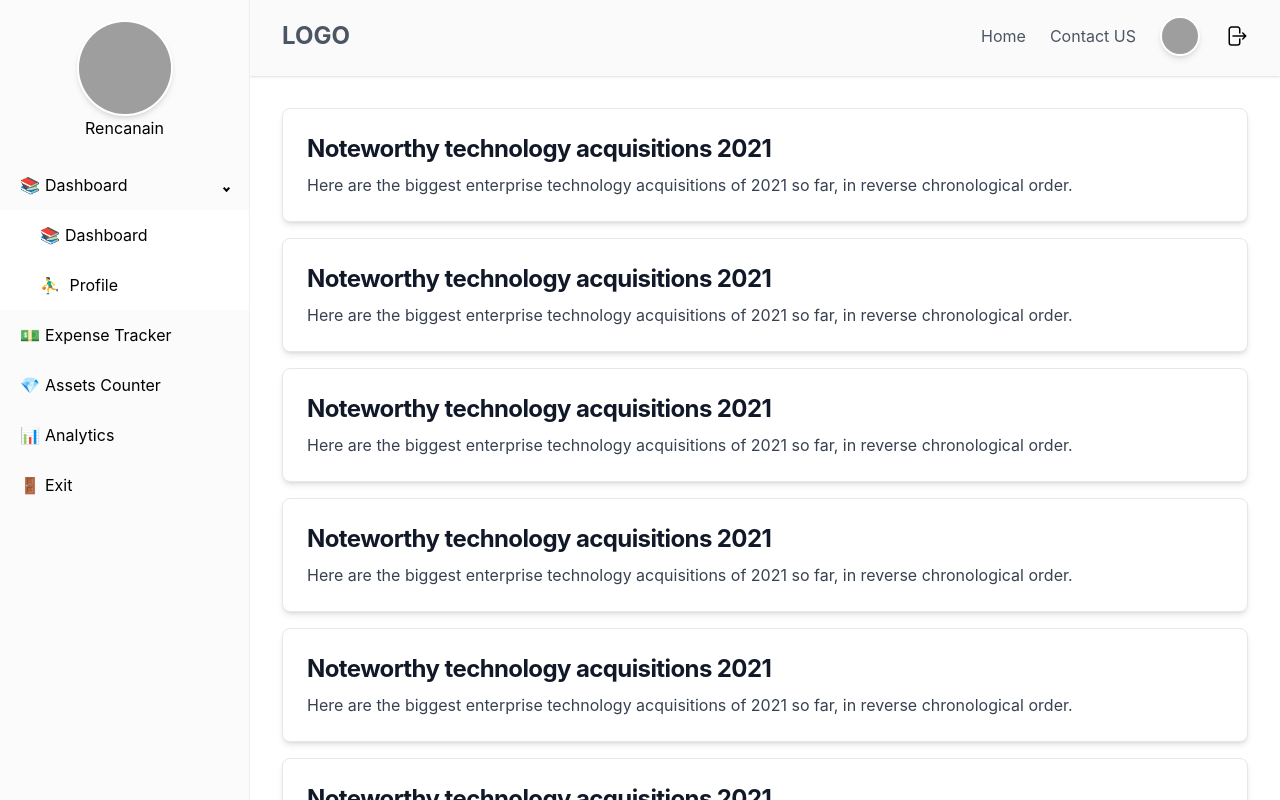
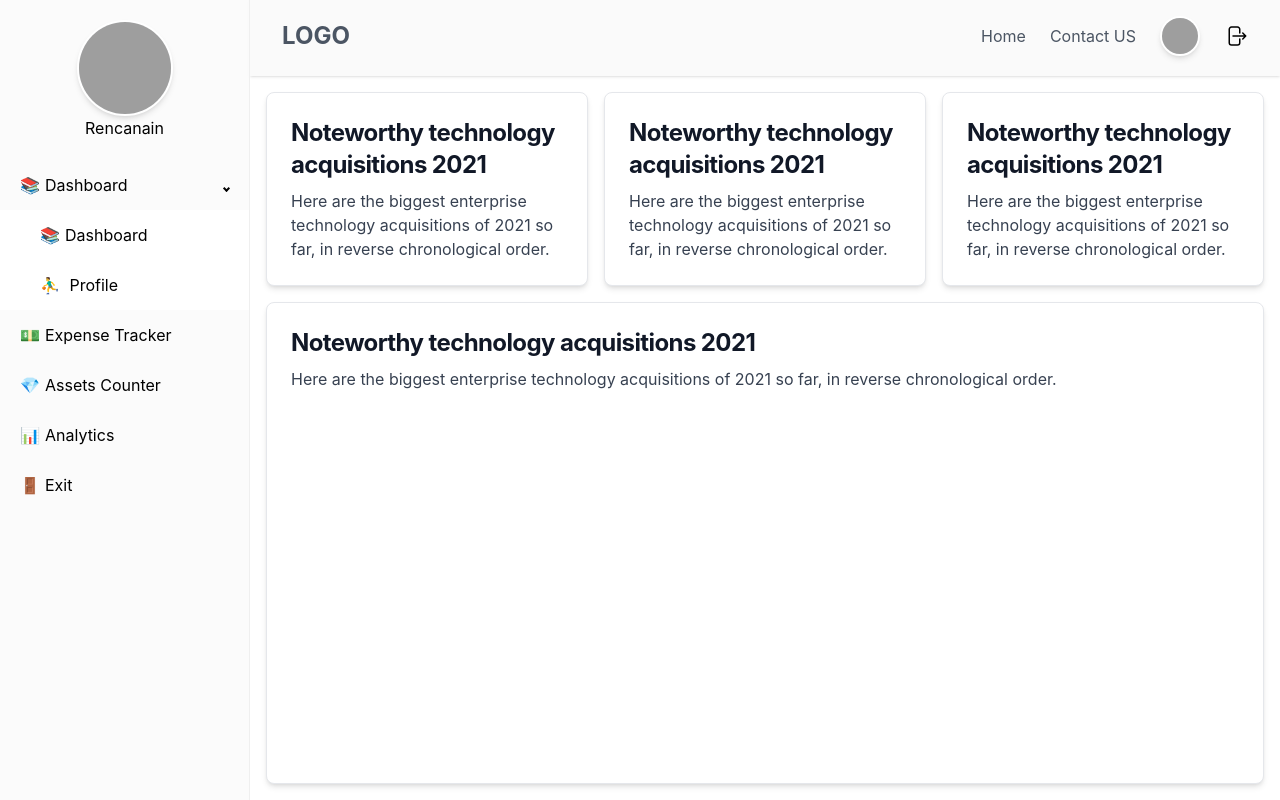
Before and after one commit to mzbudi/rencanain-web-app, a React (Create React App) app: page / in a window 1280 px wide. Built offline with nearby package versions, Linux system fonts and the light colour scheme; grey boxes are pictures that could not be loaded.

Commit message:
Fix : Dashboard Layout

```diff
--- a/src/layout/MainLayout.tsx
+++ b/src/layout/MainLayout.tsx
@@ -7,11 +7,9 @@ const MainLayout: React.FC = () => {
   return (
     <div className="flex h-screen">
       <SidebarLayout />
-      <div className="flex flex-col flex-1 h-screen">
+      <div className="flex flex-col flex-1 h-full">
         <NavbarLayout />
-        <main className="h-full overflow-y-auto">
-          <Outlet />
-        </main>
+        <Outlet />
       </div>
     </div>
   );
--- a/src/layout/NavbarLayout.tsx
+++ b/src/layout/NavbarLayout.tsx
@@ -6,7 +6,7 @@ const NavbarLayout: React.FC = () => {
 
   return (
     <header>
-      <nav className="w-full grow shadow bg-neutral-50">
+      <nav className="w-full shadow bg-neutral-50">
         <div className="justify-between px-2 pb-1 mx-auto md:items-center md:flex md:px-8">
           <div>
             <div className="flex items-center justify-between py-3 md:py-5 md:block">
@@ -78,13 +78,13 @@ const NavbarLayout: React.FC = () => {
                     xmlns="http://www.w3.org/2000/svg"
                     fill="none"
                     viewBox="0 0 24 24"
-                    stroke-width="1.5"
+                    strokeWidth="1.5"
                     stroke="currentColor"
                     className="w-6 h-6 cursor-pointer hover:text-blue-600 hover:scale-125 ease-linear transition-all duration-150 outline-none focus:outline-none"
                   >
                     <path
-                      stroke-linecap="round"
-                      stroke-linejoin="round"
+                      strokeLinecap="round"
+                      strokeLinejoin="round"
                       d="M15.75 9V5.25A2.25 2.25 0 0013.5 3h-6a2.25 2.25 0 00-2.25 2.25v13.5A2.25 2.25 0 007.5 21h6a2.25 2.25 0 002.25-2.25V15m3 0l3-3m0 0l-3-3m3 3H9"
                     />
                   </svg>
--- a/src/pages/Dashboard.tsx
+++ b/src/pages/Dashboard.tsx
@@ -2,8 +2,9 @@ import React from "react";
 
 const Dashboard: React.FC = () => {
   return (
-    <div className="flex px-8 py-8 flex-col gap-4 grow">
-      <div className="flex-1 block p-6 bg-white row-span-full border border-gray-200 rounded-lg shadow-md hover:bg-gray-100 dark:bg-gray-800 dark:border-gray-700 dark:hover:bg-gray-700">
+    <div className="h-full overflow-y-auto flex flex-col">
+      <div className="grid lg:grid-cols-3 sm:grid-cols-1 px-4 py-4 gap-4">
+        <div className="flex-1 block p-6 bg-white border border-gray-200 rounded-lg shadow-md hover:bg-gray-100 dark:bg-gray-800 dark:border-gray-700 dark:hover:bg-gray-700">
           <h5 className="mb-2 text-2xl font-bold tracking-tight text-gray-900 dark:text-white">
             Noteworthy technology acquisitions 2021
           </h5>
@@ -12,7 +13,7 @@ const Dashboard: React.FC = () => {
             far, in reverse chronological order.
           </p>
         </div>
-      <div className="flex-1 block p-6 bg-white row-span-full border border-gray-200 rounded-lg shadow-md hover:bg-gray-100 dark:bg-gray-800 dark:border-gray-700 dark:hover:bg-gray-700">
+        <div className="flex-1 block p-6 bg-white border border-gray-200 rounded-lg shadow-md hover:bg-gray-100 dark:bg-gray-800 dark:border-gray-700 dark:hover:bg-gray-700">
           <h5 className="mb-2 text-2xl font-bold tracking-tight text-gray-900 dark:text-white">
             Noteworthy technology acquisitions 2021
           </h5>
@@ -21,70 +22,7 @@ const Dashboard: React.FC = () => {
             far, in reverse chronological order.
           </p>
         </div>
-      <div className="flex-1 block p-6 bg-white row-span-full border border-gray-200 rounded-lg shadow-md hover:bg-gray-100 dark:bg-gray-800 dark:border-gray-700 dark:hover:bg-gray-700">
-        <h5 className="mb-2 text-2xl font-bold tracking-tight text-gray-900 dark:text-white">
-          Noteworthy technology acquisitions 2021
-        </h5>
-        <p className="font-normal text-gray-700 dark:text-gray-400">
-          Here are the biggest enterprise technology acquisitions of 2021 so
-          far, in reverse chronological order.
-        </p>
-      </div>
-      <div className="flex-1 block p-6 bg-white row-span-full border border-gray-200 rounded-lg shadow-md hover:bg-gray-100 dark:bg-gray-800 dark:border-gray-700 dark:hover:bg-gray-700">
-        <h5 className="mb-2 text-2xl font-bold tracking-tight text-gray-900 dark:text-white">
-          Noteworthy technology acquisitions 2021
-        </h5>
-        <p className="font-normal text-gray-700 dark:text-gray-400">
-          Here are the biggest enterprise technology acquisitions of 2021 so
-          far, in reverse chronological order.
-        </p>
-      </div>
-      <div className="flex-1 block p-6 bg-white row-span-full border border-gray-200 rounded-lg shadow-md hover:bg-gray-100 dark:bg-gray-800 dark:border-gray-700 dark:hover:bg-gray-700">
-        <h5 className="mb-2 text-2xl font-bold tracking-tight text-gray-900 dark:text-white">
-          Noteworthy technology acquisitions 2021
-        </h5>
-        <p className="font-normal text-gray-700 dark:text-gray-400">
-          Here are the biggest enterprise technology acquisitions of 2021 so
-          far, in reverse chronological order.
-        </p>
-      </div>
-      <div className="flex-1 block p-6 bg-white row-span-full border border-gray-200 rounded-lg shadow-md hover:bg-gray-100 dark:bg-gray-800 dark:border-gray-700 dark:hover:bg-gray-700">
-        <h5 className="mb-2 text-2xl font-bold tracking-tight text-gray-900 dark:text-white">
-          Noteworthy technology acquisitions 2021
-        </h5>
-        <p className="font-normal text-gray-700 dark:text-gray-400">
-          Here are the biggest enterprise technology acquisitions of 2021 so
-          far, in reverse chronological order.
-        </p>
-      </div>
-      <div className="flex-1 block p-6 bg-white row-span-full border border-gray-200 rounded-lg shadow-md hover:bg-gray-100 dark:bg-gray-800 dark:border-gray-700 dark:hover:bg-gray-700">
-        <h5 className="mb-2 text-2xl font-bold tracking-tight text-gray-900 dark:text-white">
-          Noteworthy technology acquisitions 2021
-        </h5>
-        <p className="font-normal text-gray-700 dark:text-gray-400">
-          Here are the biggest enterprise technology acquisitions of 2021 so
-          far, in reverse chronological order.
-        </p>
-      </div>
-      <div className="flex-1 block p-6 bg-white row-span-full border border-gray-200 rounded-lg shadow-md hover:bg-gray-100 dark:bg-gray-800 dark:border-gray-700 dark:hover:bg-gray-700">
-        <h5 className="mb-2 text-2xl font-bold tracking-tight text-gray-900 dark:text-white">
-          Noteworthy technology acquisitions 2021
-        </h5>
-        <p className="font-normal text-gray-700 dark:text-gray-400">
-          Here are the biggest enterprise technology acquisitions of 2021 so
-          far, in reverse chronological order.
-        </p>
-      </div>
-      <div className="flex-1 block p-6 bg-white row-span-full border border-gray-200 rounded-lg shadow-md hover:bg-gray-100 dark:bg-gray-800 dark:border-gray-700 dark:hover:bg-gray-700">
-        <h5 className="mb-2 text-2xl font-bold tracking-tight text-gray-900 dark:text-white">
-          Noteworthy technology acquisitions 2021
-        </h5>
-        <p className="font-normal text-gray-700 dark:text-gray-400">
-          Here are the biggest enterprise technology acquisitions of 2021 so
-          far, in reverse chronological order.
-        </p>
-      </div>
-      <div className="flex-1 block p-6 bg-white row-span-full border border-gray-200 rounded-lg shadow-md hover:bg-gray-100 dark:bg-gray-800 dark:border-gray-700 dark:hover:bg-gray-700">
+        <div className="flex-1 block p-6 bg-white border border-gray-200 rounded-lg shadow-md hover:bg-gray-100 dark:bg-gray-800 dark:border-gray-700 dark:hover:bg-gray-700">
           <h5 className="mb-2 text-2xl font-bold tracking-tight text-gray-900 dark:text-white">
             Noteworthy technology acquisitions 2021
           </h5>
@@ -94,6 +32,18 @@ const Dashboard: React.FC = () => {
           </p>
         </div>
       </div>
+      <div className="flex px-4 pb-4 flex-col grow">
+        <div className="flex-1 p-6 bg-white row-span-full border border-gray-200 rounded-lg shadow-md hover:bg-gray-100 dark:bg-gray-800 dark:border-gray-700 dark:hover:bg-gray-700">
+          <h5 className="mb-2 text-2xl font-bold tracking-tight text-gray-900 dark:text-white">
+            Noteworthy technology acquisitions 2021
+          </h5>
+          <p className="font-normal text-gray-700 dark:text-gray-400">
+            Here are the biggest enterprise technology acquisitions of 2021 so
+            far, in reverse chronological order.
+          </p>
+        </div>
+      </div>
+    </div>
   );
 };
 
```
Lines whose indentation alone changed are shown as unchanged.
